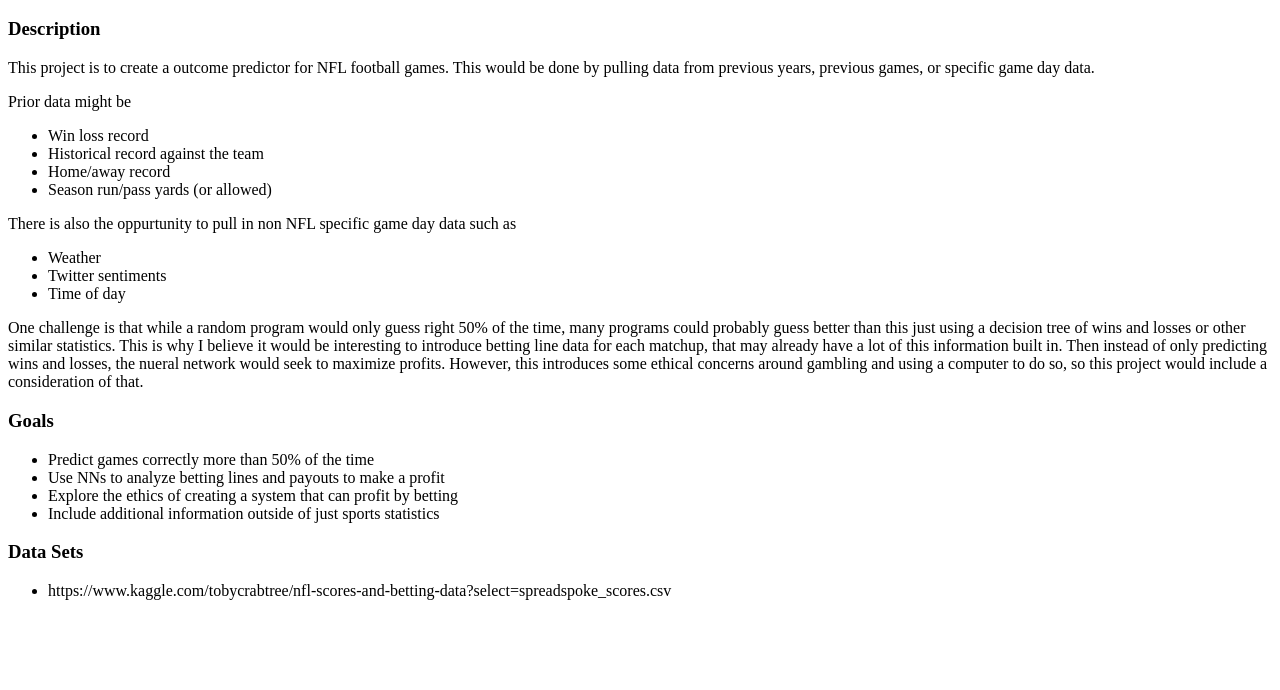
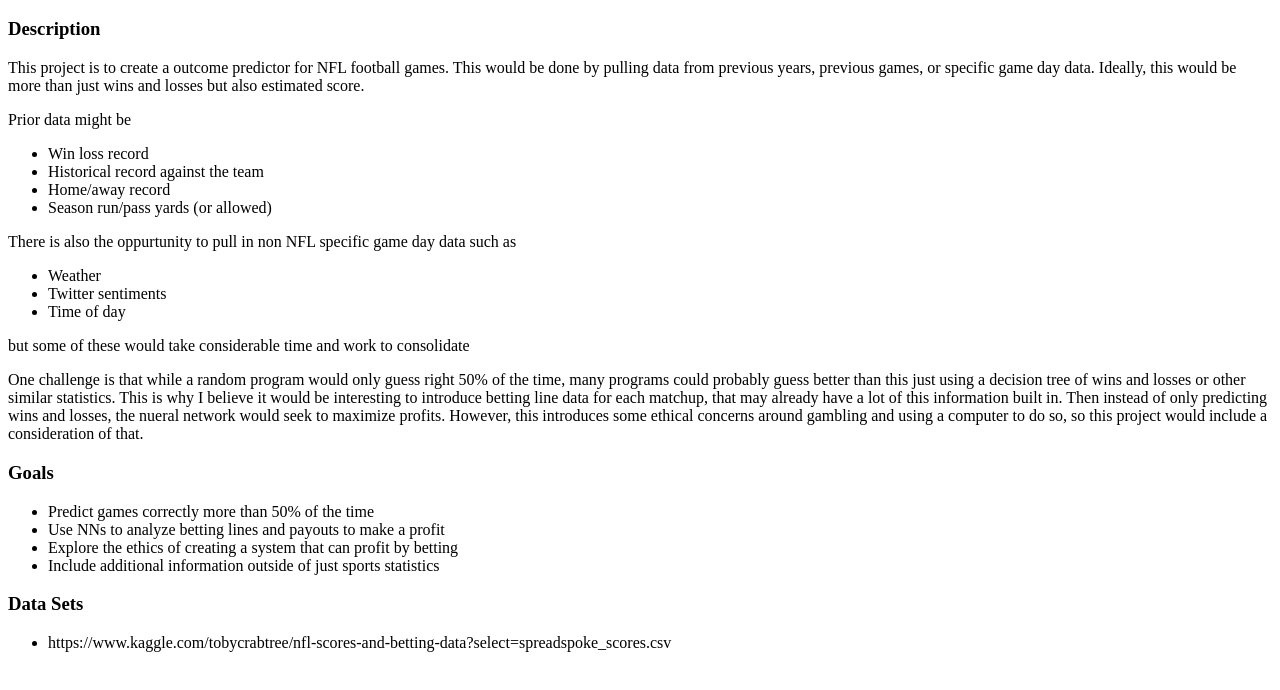
Before and after one commit to MWRose/GamePrediction, a plain HTML site: page index.html in a window 1280 px wide. Shown: the part 48-738 px from the top of the page. Drawn offline with Linux system fonts and the light colour scheme.

Commit message:
Update index.html

```diff
--- a/index.html
+++ b/index.html
@@ -2,7 +2,7 @@
 
 
 <h3>Description</h3>
-<p>This project is to create a outcome predictor for NFL football games. This would be done by pulling data from previous years, previous games, or specific game day data.</p>
+<p>This project is to create a outcome predictor for NFL football games. This would be done by pulling data from previous years, previous games, or specific game day data. Ideally, this would be more than just wins and losses but also estimated score.</p>
 
 <p>Prior data might be</p>
 <ul>
@@ -18,6 +18,7 @@
 	<li>Twitter sentiments</li>
 	<li>Time of day</li>
 </ul>
+<p>but some of these would take considerable time and work to consolidate</p>
 
 <p>One challenge is that while a random program would only guess right 50% of the time, many programs could probably guess better than this just using a decision tree of wins and losses or other similar statistics. This is why I believe it would be interesting to introduce betting line data for each matchup, that may already have a lot of this information built in. Then instead of only predicting wins and losses, the nueral network would seek to maximize profits. However, this introduces some ethical concerns around gambling and using a computer to do so, so this project would include a consideration of that.</p>
 
```
